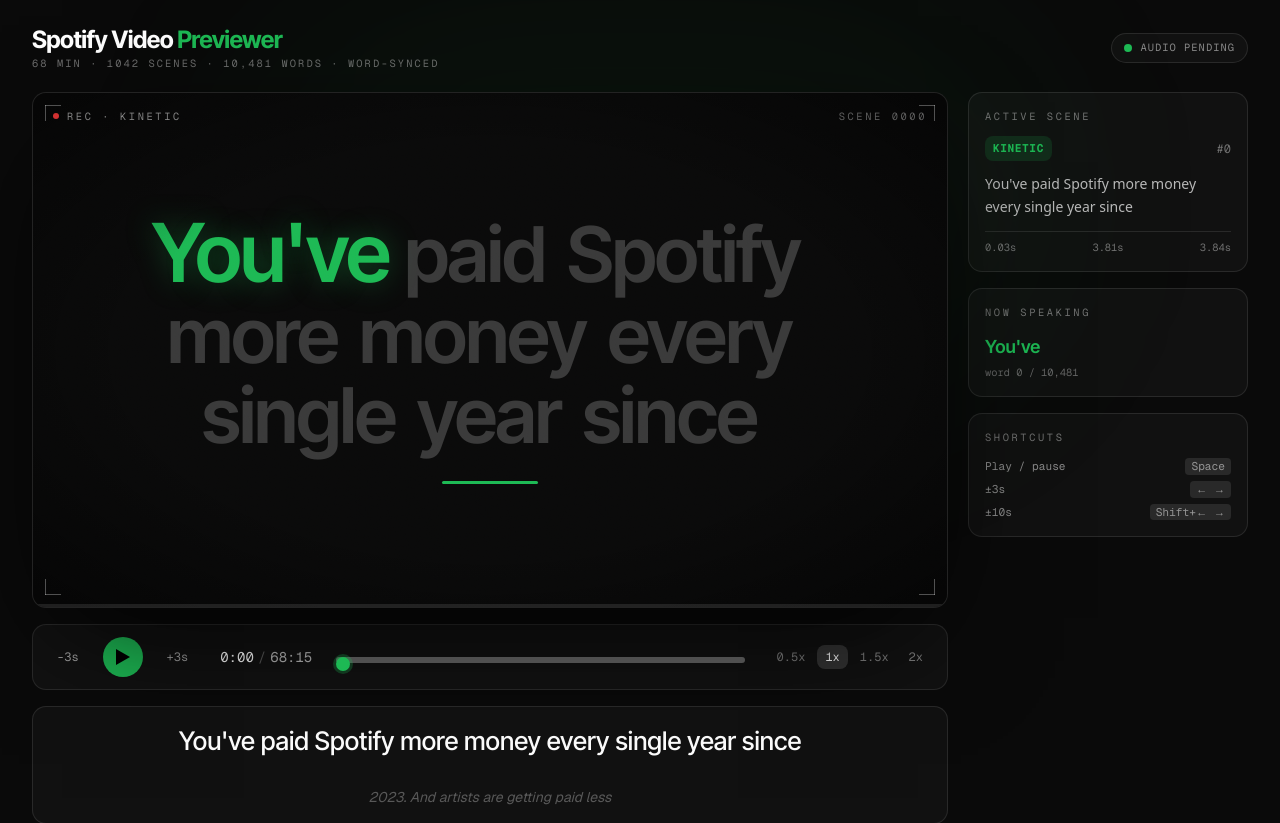
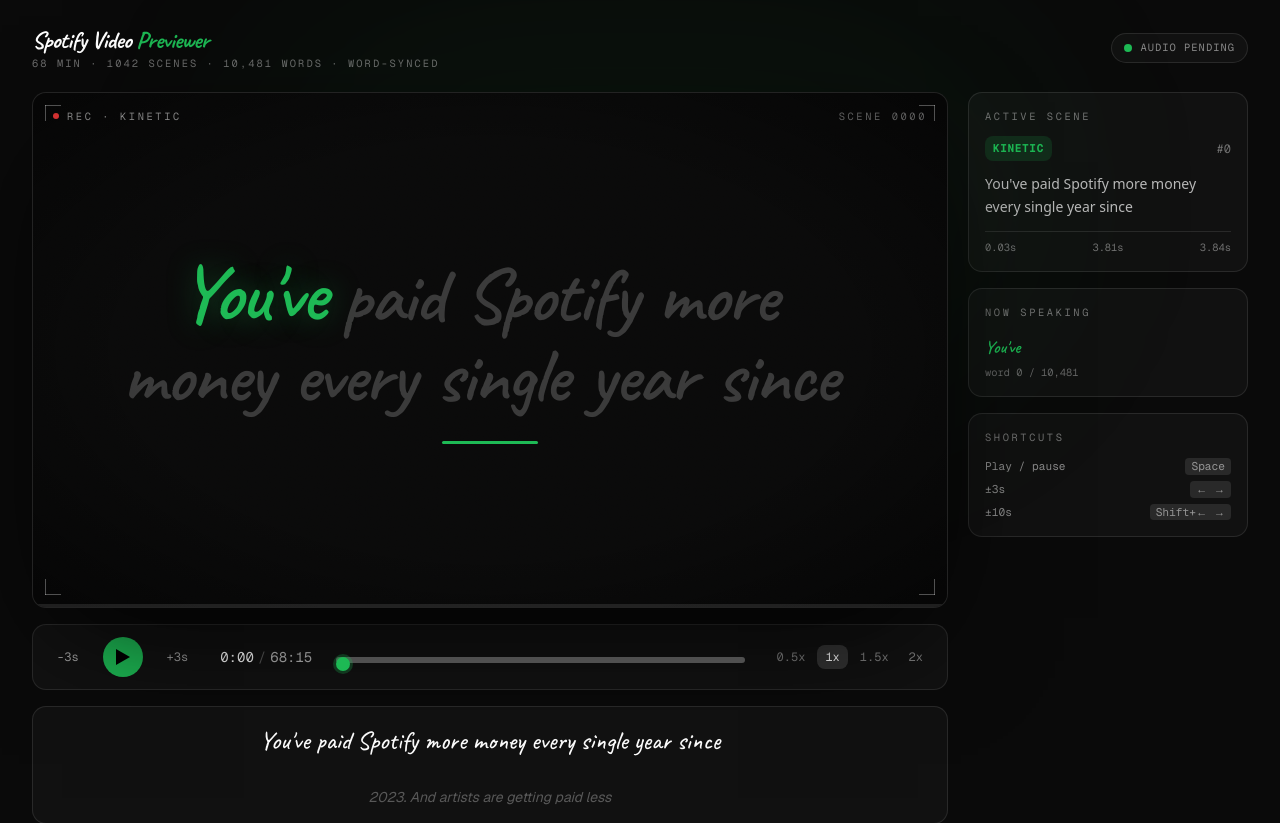
Before and after one commit to foskigr8/spotifyvideo, a Next.js app: page / in a window 1280 px wide. Shown: the top 823 px of the page. Built offline with nearby package versions, Linux system fonts and the light colour scheme.

Commit message:
fix: src/app/layout.tsx

```diff
--- a/src/app/layout.tsx
+++ b/src/app/layout.tsx
@@ -1,12 +1,12 @@
 import type { Metadata } from "next";
-import { Geist, Geist_Mono, Inter_Tight } from "next/font/google";
+import { Caveat, Geist, Geist_Mono } from "next/font/google";
 import "./globals.css";
 import { Toaster } from "@/components/ui/toaster";
 
-const interTight = Inter_Tight({
+const caveat = Caveat({
   variable: "--font-display",
   subsets: ["latin"],
-  weight: ["400", "500", "600", "700", "800", "900"],
+  weight: ["400", "500", "600", "700"],
 });
 
 const geistSans = Geist({
@@ -21,7 +21,7 @@
 
 export const metadata: Metadata = {
   title: "Spotify Video Previewer",
-  description: "Word-synced motion-graphics previewer for the Spotify video essay.",
+  description: "Word-synced doodle-animation previewer for the Spotify video essay.",
 };
 
 export default function RootLayout({
@@ -32,7 +32,7 @@
   return (
     <html lang="en" suppressHydrationWarning>
       <body
-        className={`${interTight.variable} ${geistSans.variable} ${geistMono.variable} antialiased bg-[#0A0A0A] text-white`}
+        className={`${caveat.variable} ${geistSans.variable} ${geistMono.variable} antialiased bg-[#F5F0E8] text-[#1A1A1A]`}
       >
         {children}
         <Toaster />
```
